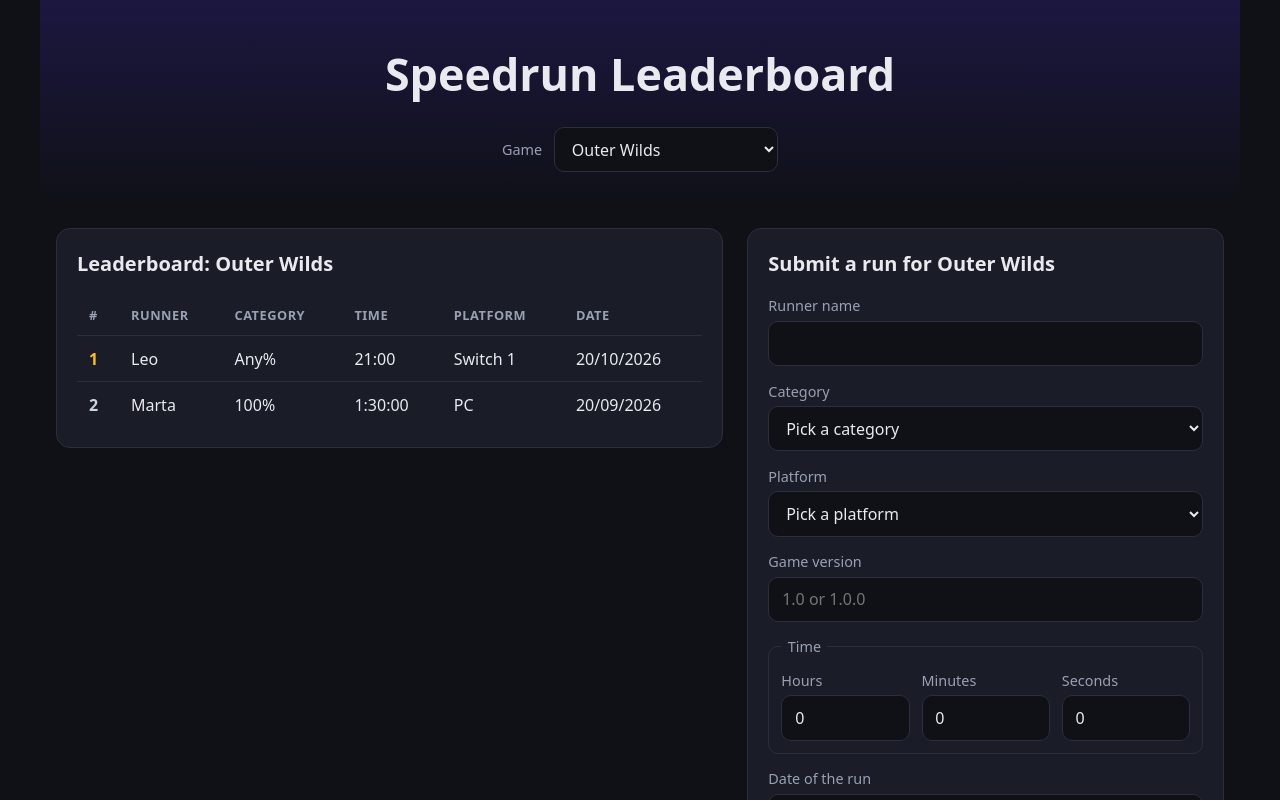
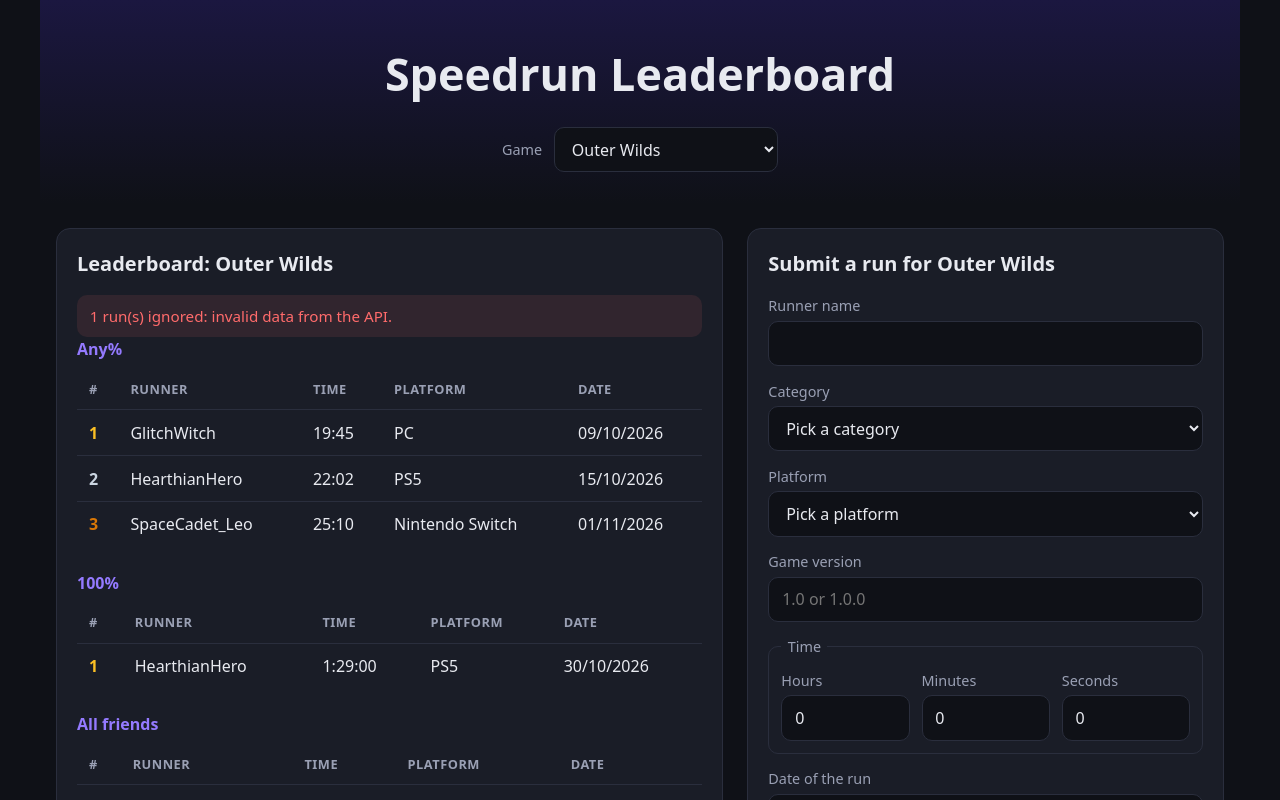
Before and after one commit to rcastro3110/WEB_I_Mision_4, a React (Vite) app: page / in a window 1280 px wide. Shown: the top 800 px of the page. Built offline with nearby package versions, Linux system fonts and the light colour scheme; data requests are answered from the project's data file.

Commit message:
Add categorized speedrun rankings
Group leaderboard runs by category, keep each runner's best time, and validate API data while reporting invalid entries. Refresh the sample runs and update the app documentation and title.

```diff
--- a/db.json
+++ b/db.json
@@ -2,111 +2,302 @@
   "runs": [
     {
       "id": 1,
-      "nombre": "Ana",
+      "nombre": "PixelPunisher",
       "juego": "Minecraft",
       "categoria": "Any%",
       "plataforma": "PC",
-      "version": "1.20",
-      "tiempo": 754,
-      "fecha": "2026-10-01",
+      "version": "1.16.1",
+      "tiempo": 612,
+      "fecha": "2026-09-14",
       "video": "",
       "normas": true
     },
     {
       "id": 2,
-      "nombre": "Leo",
+      "nombre": "PixelPunisher",
       "juego": "Minecraft",
       "categoria": "Any%",
-      "plataforma": "PS5",
-      "version": "1.20",
-      "tiempo": 690,
-      "fecha": "2026-10-05",
+      "plataforma": "PC",
+      "version": "1.16.1",
+      "tiempo": 655,
+      "fecha": "2026-08-30",
       "video": "",
       "normas": true
     },
     {
       "id": 3,
-      "nombre": "Ana",
+      "nombre": "NotchFan99",
       "juego": "Minecraft",
       "categoria": "Any%",
-      "plataforma": "PC",
+      "plataforma": "PS5",
       "version": "1.20",
-      "tiempo": 721,
-      "fecha": "2026-10-12",
+      "tiempo": 748,
+      "fecha": "2026-10-02",
       "video": "",
       "normas": true
     },
     {
       "id": 4,
-      "nombre": "Marta",
-      "juego": "Outer Wilds",
-      "categoria": "100%",
-      "plataforma": "PC",
-      "version": "1.1.13",
-      "tiempo": 5400,
-      "fecha": "2026-09-20",
+      "nombre": "CreeperSlayer",
+      "juego": "Minecraft",
+      "categoria": "Any%",
+      "plataforma": "Nintendo Switch 2",
+      "version": "1.21.1",
+      "tiempo": 903,
+      "fecha": "2026-11-05",
       "video": "",
       "normas": true
     },
     {
       "id": 5,
-      "nombre": "Leo",
-      "juego": "Outer Wilds",
-      "categoria": "Any%",
-      "plataforma": "Switch 1",
-      "version": "1.1.13",
-      "tiempo": 1260,
-      "fecha": "2026-10-20",
+      "nombre": "PixelPunisher",
+      "juego": "Minecraft",
+      "categoria": "100%",
+      "plataforma": "PC",
+      "version": "1.20",
+      "tiempo": 13480,
+      "fecha": "2026-10-18",
       "video": "",
       "normas": true
     },
     {
       "id": 6,
-      "nombre": "Sara",
-      "juego": "Zelda: Ocarina of Time",
-      "categoria": "Any%",
-      "plataforma": "Switch 1",
-      "version": "1.0",
-      "tiempo": 1380,
-      "fecha": "2026-10-28",
+      "nombre": "BlockBreaker_X",
+      "juego": "Minecraft",
+      "categoria": "100%",
+      "plataforma": "Xbox Series X",
+      "version": "1.20",
+      "tiempo": 15120,
+      "fecha": "2026-10-25",
       "video": "",
       "normas": true
     },
     {
       "id": 7,
-      "nombre": "Pablo",
-      "juego": "Zelda: Ocarina of Time",
-      "categoria": "All Dungeons",
-      "plataforma": "PC",
-      "version": "1.0",
-      "tiempo": 7260,
-      "fecha": "2026-11-02",
+      "nombre": "NotchFan99",
+      "juego": "Minecraft",
+      "categoria": "All achievements",
+      "plataforma": "PS5",
+      "version": "1.20",
+      "tiempo": 18900,
+      "fecha": "2026-11-12",
       "video": "",
       "normas": true
     },
     {
       "id": 8,
-      "nombre": "Marta",
-      "juego": "Super Mario Odyssey",
+      "nombre": "GlitchWitch",
+      "juego": "Outer Wilds",
       "categoria": "Any%",
-      "plataforma": "Switch 1",
-      "version": "1.3.0",
-      "tiempo": 5520,
-      "fecha": "2026-11-05",
+      "plataforma": "PC",
+      "version": "1.1.14",
+      "tiempo": 1185,
+      "fecha": "2026-10-09",
       "video": "",
       "normas": true
     },
     {
       "id": 9,
-      "nombre": "Pablo",
+      "nombre": "GlitchWitch",
+      "juego": "Outer Wilds",
+      "categoria": "Any%",
+      "plataforma": "PC",
+      "version": "1.1.13",
+      "tiempo": 1240,
+      "fecha": "2026-09-21",
+      "video": "",
+      "normas": true
+    },
+    {
+      "id": 10,
+      "nombre": "HearthianHero",
+      "juego": "Outer Wilds",
+      "categoria": "Any%",
+      "plataforma": "PS5",
+      "version": "1.1.13",
+      "tiempo": 1322,
+      "fecha": "2026-10-15",
+      "video": "",
+      "normas": true
+    },
+    {
+      "id": 11,
+      "nombre": "SpaceCadet_Leo",
+      "juego": "Outer Wilds",
+      "categoria": "Any%",
+      "plataforma": "Nintendo Switch",
+      "version": "1.1.13",
+      "tiempo": 1510,
+      "fecha": "2026-11-01",
+      "video": "",
+      "normas": true
+    },
+    {
+      "id": 12,
+      "nombre": "HearthianHero",
+      "juego": "Outer Wilds",
+      "categoria": "100%",
+      "plataforma": "PS5",
+      "version": "1.1.13",
+      "tiempo": 5340,
+      "fecha": "2026-10-30",
+      "video": "",
+      "normas": true
+    },
+    {
+      "id": 13,
+      "nombre": "TimeLoopTina",
+      "juego": "Outer Wilds",
+      "categoria": "All friends",
+      "plataforma": "Xbox Series X",
+      "version": "1.1.14",
+      "tiempo": 3960,
+      "fecha": "2026-11-09",
+      "video": "",
+      "normas": true
+    },
+    {
+      "id": 14,
+      "nombre": "HylianSpeedy",
+      "juego": "Zelda: Ocarina of Time",
+      "categoria": "Any%",
+      "plataforma": "Nintendo Switch",
+      "version": "1.0",
+      "tiempo": 1275,
+      "fecha": "2026-10-11",
+      "video": "",
+      "normas": true
+    },
+    {
+      "id": 15,
+      "nombre": "NaviWatchOut",
+      "juego": "Zelda: Ocarina of Time",
+      "categoria": "Any%",
+      "plataforma": "PC",
+      "version": "1.1",
+      "tiempo": 1398,
+      "fecha": "2026-10-27",
+      "video": "",
+      "normas": true
+    },
+    {
+      "id": 16,
+      "nombre": "HylianSpeedy",
+      "juego": "Zelda: Ocarina of Time",
+      "categoria": "All Dungeons",
+      "plataforma": "Nintendo Switch 2",
+      "version": "1.2",
+      "tiempo": 7150,
+      "fecha": "2026-11-14",
+      "video": "",
+      "normas": true
+    },
+    {
+      "id": 17,
+      "nombre": "GanonsGhost",
+      "juego": "Zelda: Ocarina of Time",
+      "categoria": "100%",
+      "plataforma": "Nintendo Switch",
+      "version": "1.0",
+      "tiempo": 14200,
+      "fecha": "2026-11-17",
+      "video": "",
+      "normas": true
+    },
+    {
+      "id": 18,
+      "nombre": "MoonMaster",
       "juego": "Super Mario Odyssey",
-      "categoria": "All Moons",
-      "plataforma": "Switch 2",
+      "categoria": "Any%",
+      "plataforma": "Nintendo Switch",
       "version": "1.3.0",
-      "tiempo": 21600,
+      "tiempo": 5180,
+      "fecha": "2026-10-06",
+      "video": "",
+      "normas": true
+    },
+    {
+      "id": 19,
+      "nombre": "CappyCombo",
+      "juego": "Super Mario Odyssey",
+      "categoria": "Any%",
+      "plataforma": "Nintendo Switch 2",
+      "version": "1.3.0",
+      "tiempo": 5395,
+      "fecha": "2026-11-03",
+      "video": "",
+      "normas": true
+    },
+    {
+      "id": 20,
+      "nombre": "MoonMaster",
+      "juego": "Super Mario Odyssey",
+      "categoria": "Any%",
+      "plataforma": "Nintendo Switch",
+      "version": "1.0.0",
+      "tiempo": 5460,
+      "fecha": "2026-09-19",
+      "video": "",
+      "normas": true
+    },
+    {
+      "id": 21,
+      "nombre": "CappyCombo",
+      "juego": "Super Mario Odyssey",
+      "categoria": "100%",
+      "plataforma": "Nintendo Switch 2",
+      "version": "1.3.0",
+      "tiempo": 11800,
       "fecha": "2026-11-10",
       "video": "",
       "normas": true
+    },
+    {
+      "id": 22,
+      "nombre": "MoonMaster",
+      "juego": "Super Mario Odyssey",
+      "categoria": "All Moons",
+      "plataforma": "Nintendo Switch",
+      "version": "1.3.0",
+      "tiempo": 22300,
+      "fecha": "2026-11-16",
+      "video": "",
+      "normas": true
+    },
+    {
+      "id": 23,
+      "nombre": "HearthianHero",
+      "juego": "Outer Wilds",
+      "categoria": "Any%",
+      "plataforma": "PS5",
+      "version": "1.1.13",
+      "tiempo": 1322,
+      "fecha": "2026-10-15",
+      "video": ""
+    },
+    {
+      "id": 24,
+      "nombre": "Hugatsu",
+      "juego": "Super Mario Odyssey",
+      "categoria": "Any%",
+      "plataforma": "Nintendo Switch",
+      "version": "1.2.4",
+      "tiempo": 8625,
+      "fecha": "2025-06-07",
+      "video": "",
+      "normas": true
+    },
+    {
+      "nombre": "Santiago",
+      "juego": "Minecraft",
+      "categoria": "All achievements",
+      "plataforma": "Xbox Series X",
+      "version": "1.21.0",
+      "tiempo": 36910,
+      "fecha": "2026-11-17",
+      "video": "",
+      "normas": true,
+      "id": 25
     }
   ]
 }
--- a/index.html
+++ b/index.html
@@ -4,7 +4,7 @@
     <meta charset="UTF-8" />
     <link rel="icon" type="image/svg+xml" href="/favicon.svg" />
     <meta name="viewport" content="width=device-width, initial-scale=1.0" />
-    <title>mision4</title>
+    <title>Speedrun Leaderboard</title>
   </head>
   <body>
     <div id="root"></div>
--- a/src/components/FormularioRun.jsx
+++ b/src/components/FormularioRun.jsx
@@ -6,6 +6,7 @@ import { PLATAFORMAS, categoriasDe } from "../data/juegos.js";
 import CampoFormulario from "./CampoFormulario.jsx";
 import { useMutation, useQueryClient } from "@tanstack/react-query";
 import { crearRun, mensajeDeError } from "../services/runs.js";
+
 
 export default function FormularioRun({ juego }) {
     const [categoria, setCategoria] = useState("");
--- a/src/components/ListaRuns.jsx
+++ b/src/components/ListaRuns.jsx
@@ -1,13 +1,15 @@
 import { useQuery } from "@tanstack/react-query";
 import { obtenerRuns, mensajeDeError } from "../services/runs.js";
+import { categoriasDe } from "../data/juegos.js";
+import { mejoresRuns } from "../services/ranking.js";
 
 // Pasa segundos a "1:02:03" (con horas) o "12:34" (sin horas)
 function formatearTiempo(total) {
     const h = Math.floor(total / 3600);
     const m = Math.floor((total % 3600) / 60);
     const s = total % 60;
-    const mm = String(m).padStart(2, "0");
-    const ss = String(s).padStart(2, "0");
+    const mm = m < 10 ? "0" + m : m;
+    const ss = s < 10 ? "0" + s : s;
     return h > 0 ? `${h}:${mm}:${ss}` : `${m}:${ss}`;
 }
 
@@ -24,18 +26,40 @@ export default function ListaRuns({ juego }) {
 
     if (isPending) return <p role="status">Loading…</p>;
     if (isError) return <p role="alert">Error: {mensajeDeError(error)}</p>;
-    if (data.length === 0) return <p>No runs for this game yet.</p>;
 
-    // Valor derivado: más rápida primero (no se guarda como estado)
-    const ordenadas = data.toSorted((a, b) => a.tiempo - b.tiempo);
+    const { runs, descartadas } = data;
+
+    if (runs.length === 0 && descartadas === 0) {
+        return <p>No runs for this game yet.</p>;
+    }
+
+    // Valores derivados: no se guardan en estado, se calculan en cada render
+    const porCategoria = Object.groupBy(mejoresRuns(runs), (run) => run.categoria);
+    const categoriasConRuns = categoriasDe(juego).filter(
+        (c) => porCategoria[c.nombre]
+    );
 
     return (
+        <>
+            {descartadas > 0 && (
+                <p role="alert">
+                {descartadas} run(s) ignored: invalid data from the API.
+                </p>
+            )}
+
+            {categoriasConRuns.map((c) => {
+                const ordenadas = porCategoria[c.nombre].toSorted(
+                    (a, b) => a.tiempo - b.tiempo
+                );
+
+                return (
+                <section key={c.nombre} className="categoria">
+                    <h3>{c.nombre}</h3>
                     <table>
                     <thead>
                         <tr>
                         <th>#</th>
                         <th>Runner</th>
-            <th>Category</th>
                         <th>Time</th>
                         <th>Platform</th>
                         <th>Date</th>
@@ -46,7 +70,6 @@ export default function ListaRuns({ juego }) {
                         <tr key={run.id}>
                             <td>{i + 1}</td>
                             <td>{run.nombre}</td>
-                <td>{run.categoria}</td>
                             <td>{formatearTiempo(run.tiempo)}</td>
                             <td>{run.plataforma}</td>
                             <td>{formatearFecha(run.fecha)}</td>
@@ -54,5 +77,9 @@ export default function ListaRuns({ juego }) {
                         ))}
                     </tbody>
                     </table>
+                </section>
+                );
+            })}
+        </>
     );
 }
--- a/src/data/juegos.js
+++ b/src/data/juegos.js
@@ -19,7 +19,6 @@ export const JUEGOS = {
   ],
   "Minecraft": [
     { nombre: "Any%", descripcion: "Terminar el juego lo más rápido posible." },
-    { nombre: "100%", descripcion: "Completar todo el contenido antes de terminar." },
     { nombre: "All achievements", descripcion: "Conseguir todos los logros antes de terminar." },
   ],
 };
--- a/src/index.css
+++ b/src/index.css
@@ -265,3 +265,13 @@ tbody tr:nth-child(3) td:first-child {
   color: #d97706;
   font-weight: 700;
 }
+
+.categoria + .categoria {
+  margin-top: 1.5rem;
+}
+
+.categoria h3 {
+  margin: 0 0 0.5rem;
+  font-size: 1rem;
+  color: var(--acento-hover);
+}
--- /dev/null
+++ b/src/schemas/runApiSchema.js
@@ -0,0 +1,21 @@
+import { z } from "zod";
+import { NOMBRES_JUEGOS, PLATAFORMAS, categoriaValida } from "../data/juegos.js";
+
+// Forma de una run tal como la guarda y devuelve la API
+export const runApiSchema = z
+    .object({
+        id: z.number(),
+        nombre: z.string().min(1),
+        juego: z.enum(NOMBRES_JUEGOS),
+        categoria: z.string().min(1),
+        plataforma: z.enum(PLATAFORMAS),
+        version: z.string(),
+        tiempo: z.number().int().min(1),
+        fecha: z.string(),
+        video: z.string(),
+        normas: z.literal(true),
+    })
+    .refine((run) => categoriaValida(run.juego, run.categoria), {
+        error: "Category does not exist for this game",
+        path: ["categoria"],
+});
--- /dev/null
+++ b/src/services/ranking.js
@@ -0,0 +1,11 @@
+// Se queda con la mejor run (menor tiempo) de cada runner en cada categoría
+export function mejoresRuns(runs) {
+    const mejores = runs.reduce((acc, run) => {
+        const clave = `${run.nombre.trim().toLowerCase()}|${run.categoria}`;
+        if (!acc[clave] || run.tiempo < acc[clave].tiempo) {
+            acc[clave] = run;
+        }
+        return acc;
+    }, {});
+    return Object.values(mejores);
+}
--- a/src/services/runs.js
+++ b/src/services/runs.js
@@ -1,3 +1,5 @@
+import { runApiSchema } from "../schemas/runApiSchema.js";
+
 const API_URL = import.meta.env.VITE_API_URL;
 
 export async function obtenerRuns(juego) {
@@ -5,7 +7,16 @@ export async function obtenerRuns(juego) {
     if (!respuesta.ok) {
         throw new Error(`HTTP ${respuesta.status}: ${respuesta.statusText}`);
     }
-    return respuesta.json();
+    const json = await respuesta.json();
+
+    // Cada run pasa por el esquema, sin lanzar errores
+    const resultados = json.map((item) => runApiSchema.safeParse(item));
+    const runs = resultados.filter((r) => r.success).map((r) => r.data);
+    const malas = resultados.filter((r) => !r.success);
+
+    malas.forEach((r) => console.error("Invalid run ignored:", r.error));
+
+    return { runs, descartadas: malas.length };
 }
 
 export async function crearRun(run) {
```
Also changed, not shown: 1 other file (tests, documents, lock files or other folders). Lines whose indentation alone changed are shown as unchanged.
